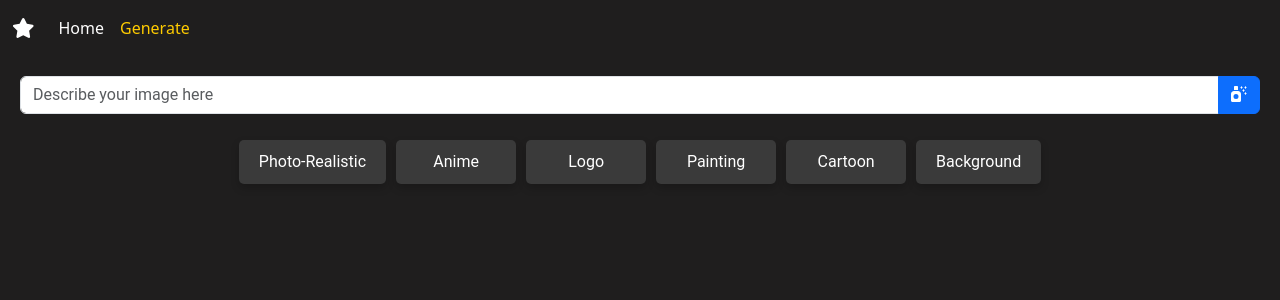
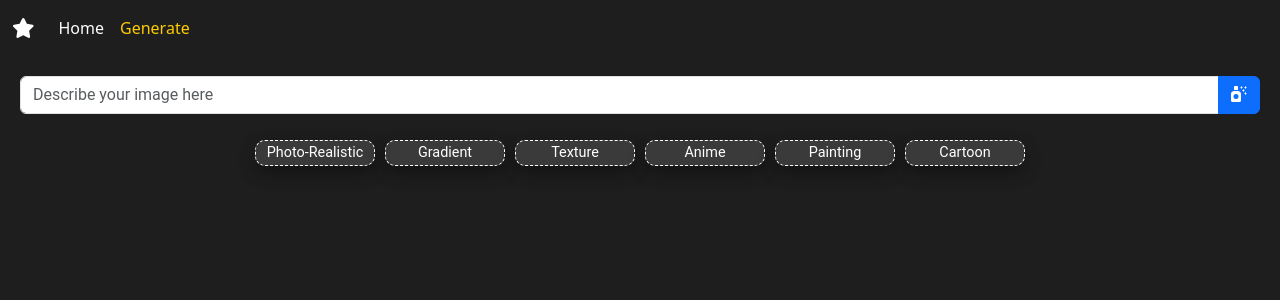
Before and after one commit to ArekHalpern/HomeApp, a React app: page /generate-image in a window 1280 px wide. Shown: the top 300 px of the page. Built offline with nearby package versions, Linux system fonts and the light colour scheme.

Commit message:
negativePrompt fixed. button styling adjusted. styleprompts adjusted

```diff
--- a/client/components/ImageGen.js
+++ b/client/components/ImageGen.js
@@ -20,14 +20,16 @@ const ImageGenerator = () => {
   const handleSubmit = async (e) => {
     e.preventDefault();
     let fullPrompt = userInput.trim();
+    let negativePrompts = ''; // Initialize a variable to hold the negative prompts
 
     if (selectedStyle && stylePrompts[selectedStyle]) {
       const styleDetails = stylePrompts[selectedStyle];
-      fullPrompt += ` ${styleDetails.prompt}`;
+      fullPrompt += ` ${styleDetails.prompt}`; // Add the positive prompt
+      negativePrompts = styleDetails.negativePrompt; // Get the negative prompts
     }
 
-    console.log('Dispatching SDXL action with prompt:', fullPrompt);
-    dispatch(generateImageSdxl(fullPrompt));
+    console.log('Dispatching SDXL action with prompt:', fullPrompt, 'and negative prompts:', negativePrompts);
+    dispatch(generateImageSdxl(fullPrompt, negativePrompts)); // Pass both prompts to the action
   };
 
   const handleStyleSelect = (style) => {
--- a/client/components/stylePrompts.js
+++ b/client/components/stylePrompts.js
@@ -3,13 +3,17 @@ const stylePrompts = {
     prompt: 'photo-realistic, cinematic',
     negativePrompt: 'unrealistic, cartoonish, abstract, bad quality, low resolution'
   },
+  'Gradient': {
+    prompt: 'gradient, graphic design, flat background',
+    negativePrompt: 'complex, detailed, busy'
+  },
+  'Texture': {
+    prompt: 'solid background, texture, abstract',
+    negativePrompt: 'objects, people, characters, pattern, abstraction'
+  },
   'Anime': {
     prompt: 'in the style of anime, manga, japanese',
     negativePrompt: 'western, realistic'
-  },
-  'Logo': {
-    prompt: 'in the style of logo, graphic design, minimalistic',
-    negativePrompt: 'complex, detailed, busy'
   },
   'Painting': {
     prompt: 'in the style of painting, oil on canvas',
@@ -19,10 +23,6 @@ const stylePrompts = {
     prompt: 'in the style of cartoon, illustration, vector art, style of pixar',
     negativePrompt: 'realistic, photo-realistic, gritty'
   },
-  'Background': {
-    prompt: 'flat background, solid color',
-    negativePrompt: 'objects, people, characters, pattern, texture'
-  }
 };
 
 export default stylePrompts;
--- a/public/style.css
+++ b/public/style.css
@@ -52,15 +52,15 @@ body {
 
 /* Button Styles */
 .style-nav button {
-  padding: 10px 20px; /* Adjust padding as needed */
-  font-size: 1em; /* Adjust font size as needed */
-  border: none;
+  padding: 1px 10px; /* Adjust padding as needed */
+  font-size: .9em; /* Adjust font size as needed */
+  border: .5px dashed #ffffff;
   background-color: #3A3A3A;
   color: #FFFFFF;
   cursor: pointer;
   transition: background-color 0.3s ease;
-  border-radius: 5px;
-  box-shadow: 0 4px 8px rgba(0, 0, 0, 0.2); /* Shadow for depth */
+  border-radius: 10px;
+  box-shadow: 0 8px 16px 0 rgba(0,0,0,0.2), 0 6px 20px 0 rgba(0,0,0,0.19);
   flex-grow: 0; /* Do not allow the buttons to grow */
   flex-shrink: 0; /* Do not allow the buttons to shrink */
   min-width: 120px; /* Minimum width of buttons to avoid squishing */
@@ -68,15 +68,17 @@ body {
 }
 
 /* Selected button state */
+
 .style-nav button.selected-style {
-  background-color: #236df6;
+  background-color: #4ea7f5;
   color: #ffffff;
-  box-shadow: 0 4px 8px rgba(0, 0, 0, 0.5); /* Stronger shadow for selected button */
+  box-shadow: inset 0 4px 8px rgba(0, 0, 0, 0.5);
 }
+
 
 /* Unselected button state */
 .style-nav button:not(.selected-style):hover {
-  background-color: #4A4A4A;
+  background-color: #4ea7f5;
 }
 
 /* Responsive adjustments */
```
